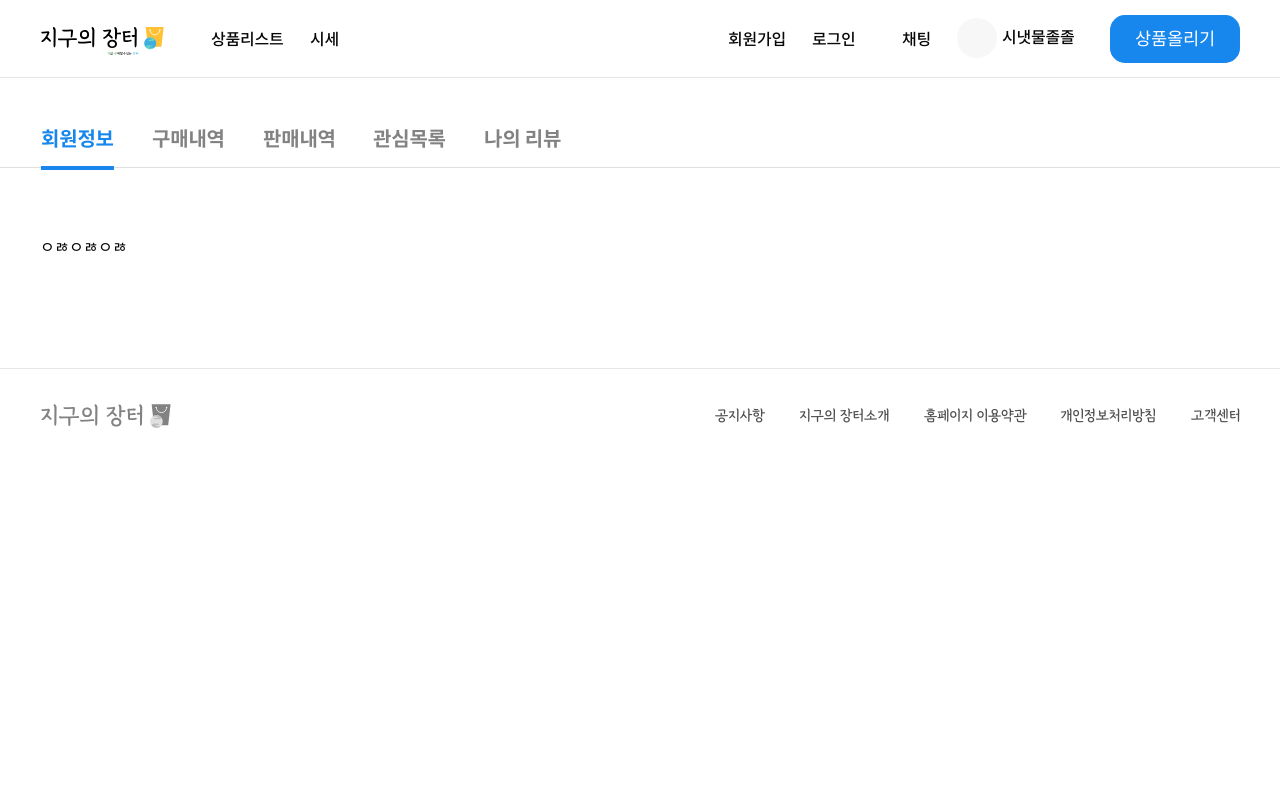
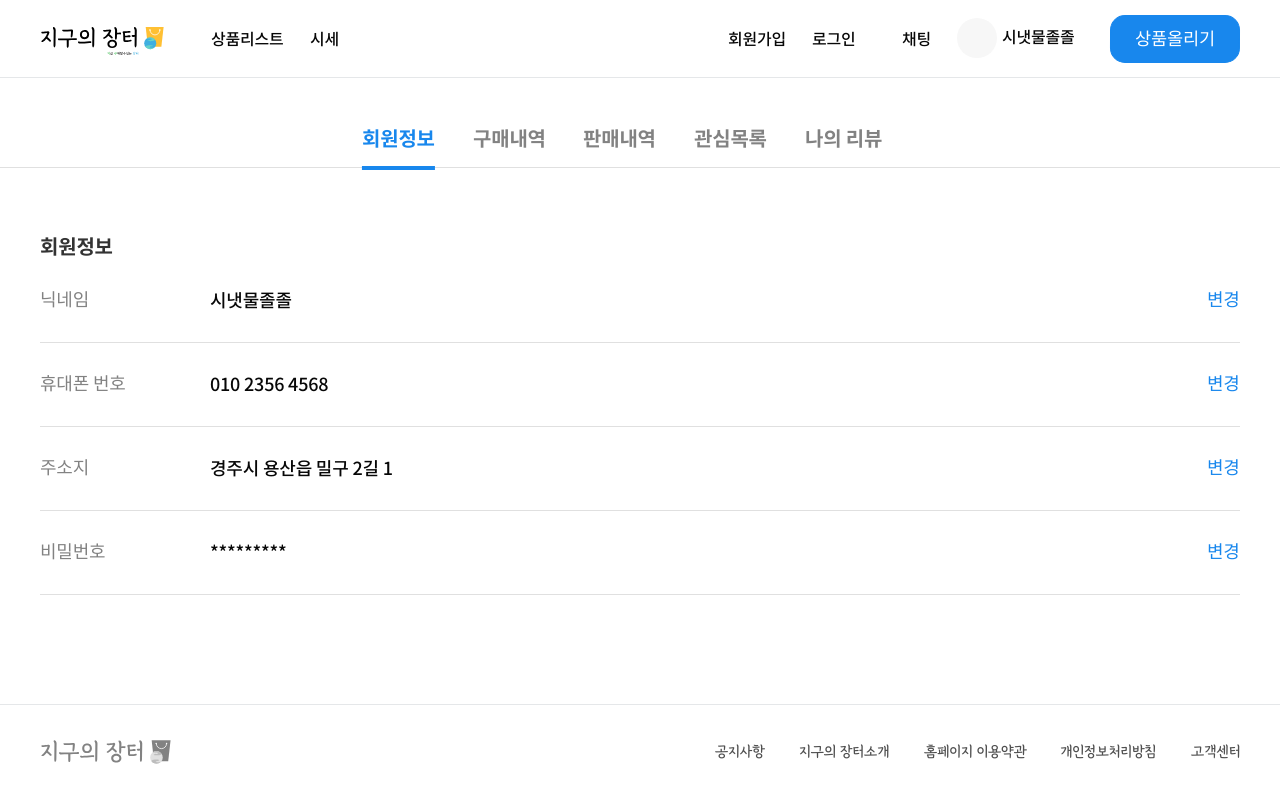
Before and after one commit to entekk1111/earthMarket, a Vue app in the folder frontend/: page /mypage/userInfo in a window 1280 px wide. Built offline with nearby package versions, Linux system fonts and the light colour scheme; some icons are missing; a web font is replaced by a local one.

Commit message:
[스타일] 마이페이지 회원정보 작업중

```diff
--- a/frontend/src/assets/scss/pages/_contents.scss
+++ b/frontend/src/assets/scss/pages/_contents.scss
@@ -3,6 +3,7 @@
 //tit-wrap
 .tit-wrap { position: relative;}
 .cont-tit {font-size: 36px; font-family: 'kangwon'; line-height: 1;}
+.cont-tit02 {font-size: 20px; font-weight: 900;}
 .cont-tit-normal {font-size: 28px; margin: 41px 0 25px 0;}
 
 
--- a/frontend/src/assets/scss/pages/_mypage.scss
+++ b/frontend/src/assets/scss/pages/_mypage.scss
@@ -1 +1,50 @@
-@charset "utf-8";
+
+.mypage-wrap {
+    //tab-wrap
+    .tab-wrap {
+        .tab-menu {
+            .grab {
+                text-align: center;
+            }
+        }
+    }
+
+
+/* 파일업로드 - 게시판 */
+.file-upload {position:relative;
+    .file-upload{padding:0 15px; height:30px; line-height:30px; vertical-align:middle; color:#666;}
+    label{display: inline-block;-moz-border-radius: 3px;-webkit-border-radius: 3px;cursor: pointer;margin-right: 15px;margin-left: 2px;}
+    .file-input{position:absolute; top:0; left:0; width:1px; height:1px; padding:0; margin:-1px; overflow:hidden; clip:rect(0,0,0,0);}
+    .remove {text-indent: -9999px; background: #DADADA; width: 20px;height: 20px; position: absolute; border-radius: 600px; position: relative;  vertical-align: middle;cursor: pointer;}
+    .remove:hover:after {transform: translate(-50%, -50%) rotate(360deg); transition: all 0.5s ease;}
+    .imageThumb {position: relative;top: 3px;}
+    .file-tit {margin: 0 7px;font-size: 15px;}
+    .pip {margin-right: 15px;display: inline-block;}
+}
+
+
+
+
+
+
+
+
+
+
+
+
+    //list-info
+    .list-info { margin-top: 29px;
+        > li {position: relative; border-bottom: 1px solid $light02; padding-bottom: 29px;margin-bottom: 29px;
+            > * {font-size: 18px;}
+            > span { min-width: 170px; color: $dark04;vertical-align: top;}
+            > .txt { font-weight: 600;width: calc(100% - 170px);display: inline-block; padding-right: 65px;}
+            > a {position: absolute; right: 0; color: $primary;}
+        }
+    }
+
+
+
+
+
+}
--- a/frontend/src/assets/scss/style.scss
+++ b/frontend/src/assets/scss/style.scss
@@ -24,3 +24,4 @@
 @import "pages/board";
 @import "pages/contents";
 @import "pages/login";
+@import "pages/mypage";
--- a/frontend/src/views/mypage/userInfo/UserInfo.vue
+++ b/frontend/src/views/mypage/userInfo/UserInfo.vue
@@ -1,7 +1,31 @@
 <template>
-  <div>
+  <div class="mypage-wrap">
     <TabMenu>
-      <Tab name="회원정보" selected="true"> ㅇㅀㅇㅀㅇㅀ</Tab>
+      <Tab name="회원정보" selected="true" class="user-info">
+        <h2 class="cont-tit02">회원정보</h2>
+        <ul class="list-info">
+          <li>
+            <span>닉네임</span>
+            <strong class="txt">시냇물졸졸</strong>
+            <a href="javascript:void(0);" class="txt-blue">변경</a>
+          </li>
+          <li>
+            <span>휴대폰 번호</span>
+            <strong class="txt">010 2356 4568</strong>
+            <a href="javascript:void(0);" class="txt-blue">변경</a>
+          </li>
+          <li>
+            <span>주소지</span>
+            <p class="txt">경주시 용산읍 밀구 2길 1</p>
+            <a href="javascript:void(0);" class="txt-blue">변경</a>
+          </li>
+          <li>
+            <span>비밀번호</span>
+            <strong class="txt">*********</strong>
+            <a href="javascript:void(0);" class="txt-blue">변경</a>
+          </li>
+        </ul>
+      </Tab>
       <Tab name="구매내역"> ssdfsdfsdf </Tab>
       <Tab name="판매내역"> ssdfsdfsdf </Tab>
       <Tab name="관심목록"> ssdfsdfsdf </Tab>
```
